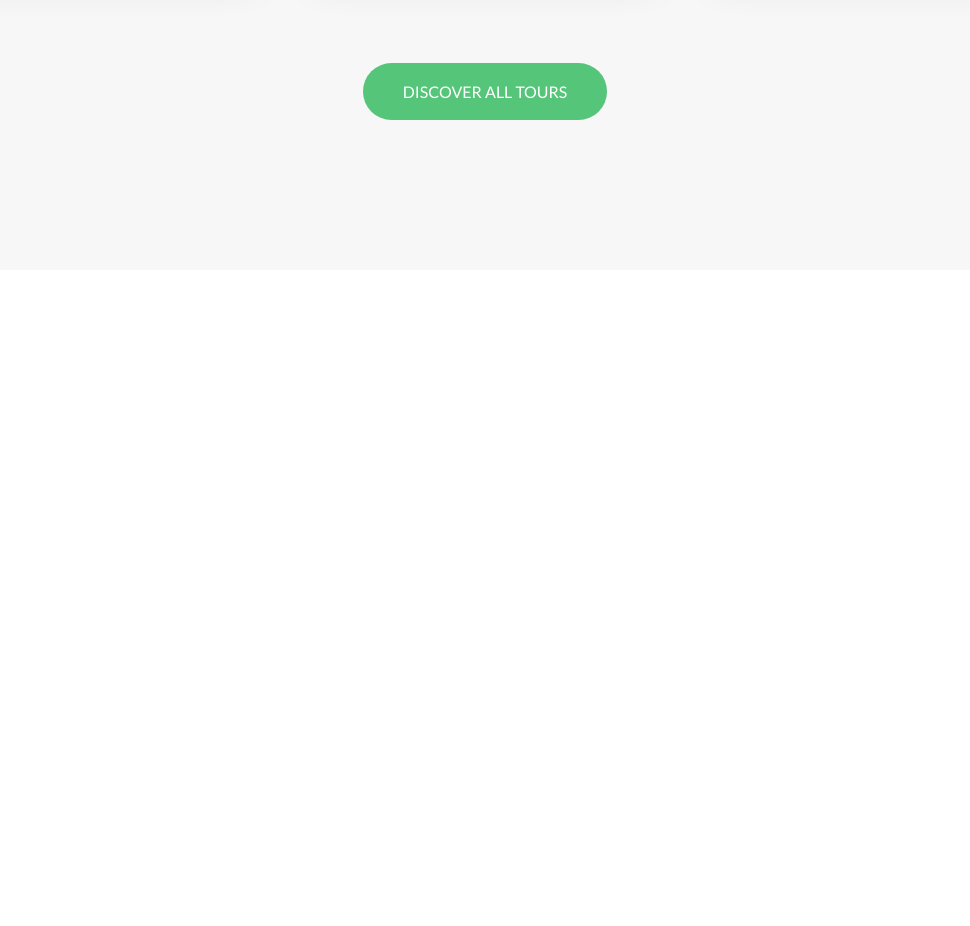
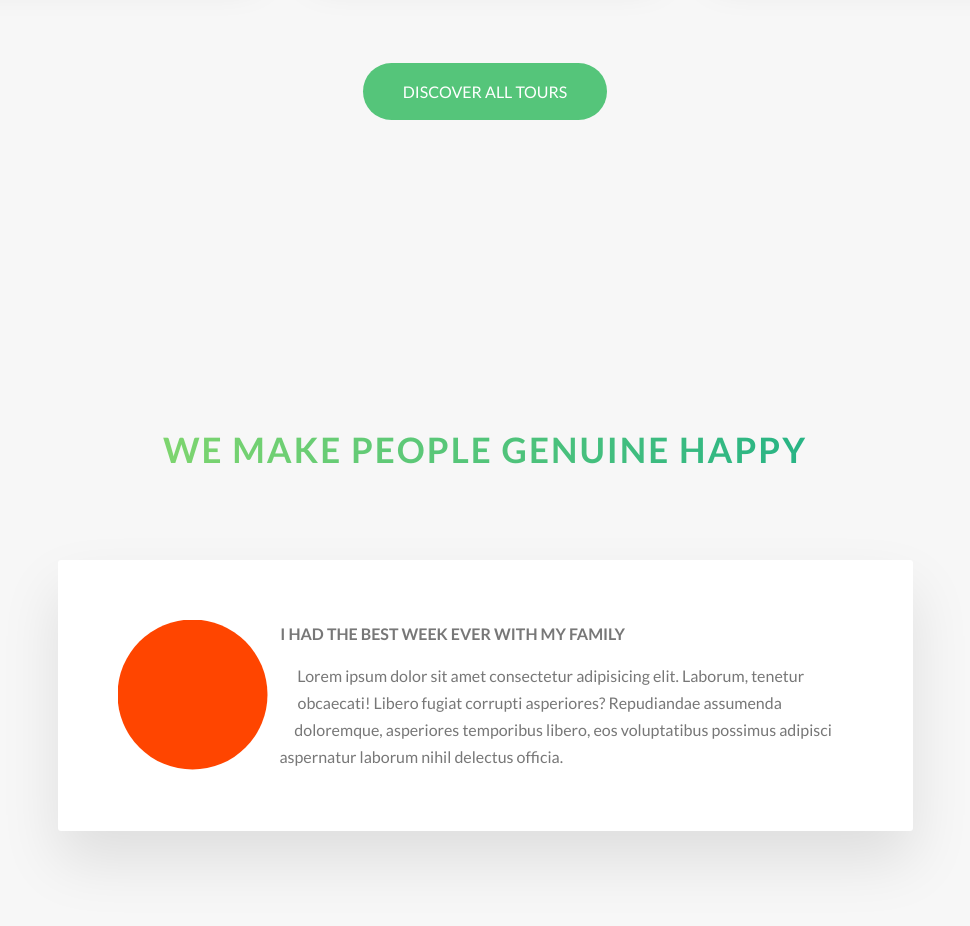
Before and after one commit to netogerbi/advanced-css-sass-c1, a website: page Natours/index.html in a window 1280 px wide. Shown: the part 3079-4005 px from the top of the page, without its empty margins (155-1125 px from the left). Before the commit the page ends 3379 px from the top, so only its background shows below. Drawn offline with Linux system fonts and the light colour scheme.

Commit message:
create section configuration of stories section and creating the image circle and rouded text

```diff
--- a/Natours/index.html
+++ b/Natours/index.html
@@ -208,6 +208,28 @@
                 </div>
 
             </section>
+
+            <section class="section-stories">
+                <div class="u-center-text u-margin-bottom-big">
+                    <h2 class="heading-secondary">
+                        We make people genuine happy
+                    </h2>
+                </div>
+
+                <div class="row">
+                    <div class="story">
+                        <figure class="story__shape">
+
+                        </figure>
+                        <div class="story__text">
+                            <h3 class="heading-tertiary u-margin-bottom-small">I had the best week ever with my family</h3>
+                            <p>
+                                Lorem ipsum dolor sit amet consectetur adipisicing elit. Laborum, tenetur obcaecati! Libero fugiat corrupti asperiores? Repudiandae assumenda doloremque, asperiores temporibus libero, eos voluptatibus possimus adipisci aspernatur laborum nihil delectus officia.
+                            </p>
+                        </div>
+                    </div>
+                </div>
+            </section>
         </main>
 
 <!--
--- /dev/null
+++ b/Natours/sass/components/_story.scss
@@ -0,0 +1,22 @@
+.story {
+  width: 75%;
+  margin: 0 auto;
+  box-shadow: 0 3rem 6rem rgba($color-black, .1);
+  background-color: $color-white;
+  border-radius: 3px;
+  padding: 6rem;
+  padding-left: 9rem;
+  font-size: $default-font-size;
+
+  &__shape {
+    background-color: orangered;
+    width: 15rem;
+    height: 15rem;
+    float: left;
+    -webkit-shape-outside: circle(50% at 50% 50%);
+    shape-outside: circle(50% at 50% 50%);
+    -webkit-clip-path: circle(50% at 50% 50%);
+    clip-path: circle(50% at 50% 50%);
+    transform: translateX(-3rem);
+  }
+}
--- a/Natours/sass/main.scss
+++ b/Natours/sass/main.scss
@@ -14,6 +14,7 @@
 @import "components/card";
 @import "components/composition";
 @import "components/feature-box";
+@import "components/story";
 
 /* LAYOUT */
 @import "layout/header";
--- a/Natours/sass/pages/_home.scss
+++ b/Natours/sass/pages/_home.scss
@@ -30,3 +30,8 @@
   padding: 25rem 0 15rem 0;
   margin-top: -10rem;
 }
+
+.section-stories {
+  padding: 15rem 0;
+  background-color: $color-gray-light-1;
+}
```
Also changed, not shown: Natours/css/style.css.
